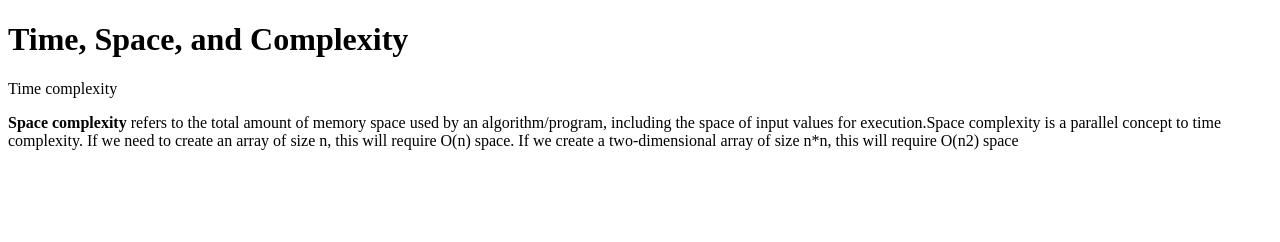
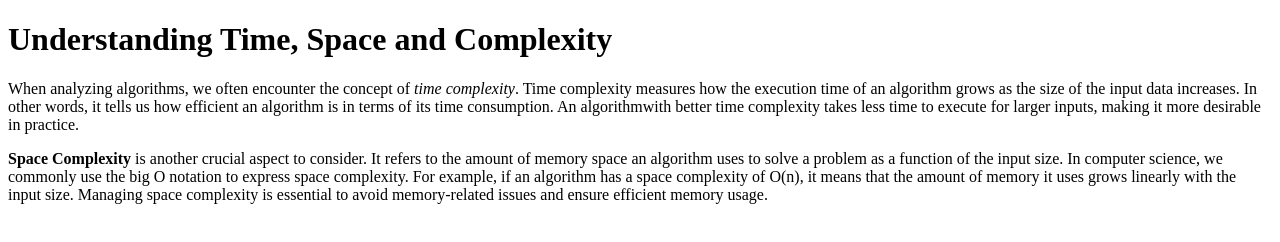
Before and after one commit to acciojob/time-and-space-complexity-Mohitsharma1022, a website: page main.html in a window 1280 px wide. Drawn offline with Linux system fonts and the light colour scheme.

Commit message:
created a submission

```diff
--- a/main.html
+++ b/main.html
@@ -8,9 +8,20 @@
 
 <body>
 	<!-- the entire body must be written by student -->
-	<h1>Time, Space, and Complexity </h1>
-	<p>Time complexity</p>
-	<p><b>Space complexity </b>refers to the total amount of memory space used by an algorithm/program, including the space of input values for execution.Space complexity is a parallel concept to time complexity. If we need to create an array of size n, this will require O(n) space. If we create a two-dimensional array of size n*n, this will require O(n2) space</p>
+
+	<header>
+        <h1>Understanding Time, Space and Complexity</h1>
+    </header>
+
+    <main>
+        <p>
+            When analyzing algorithms, we often encounter the concept of <em>time complexity</em>. Time complexity measures how the execution time of an algorithm grows as the size of the input data increases. In other words, it tells us how efficient an algorithm is in terms of its time consumption. An algorithmwith better time complexity takes less time to execute for larger inputs, making it more desirable in practice.
+        </p>
+        <p>
+            <b>Space Complexity</b> is another crucial aspect to consider. It refers to the amount of memory space an algorithm uses to solve a problem as a function of the input size. In computer science, we commonly use the big O notation to express space complexity. For example, if an algorithm has a space complexity of O(n), it means that the amount of memory it uses grows linearly with the input size. Managing space complexity is essential to avoid memory-related issues and ensure efficient memory usage.
+        </p>
+    </main>
+
     <script type="text/javascript" src="./script.js">
 </script>
 
```
